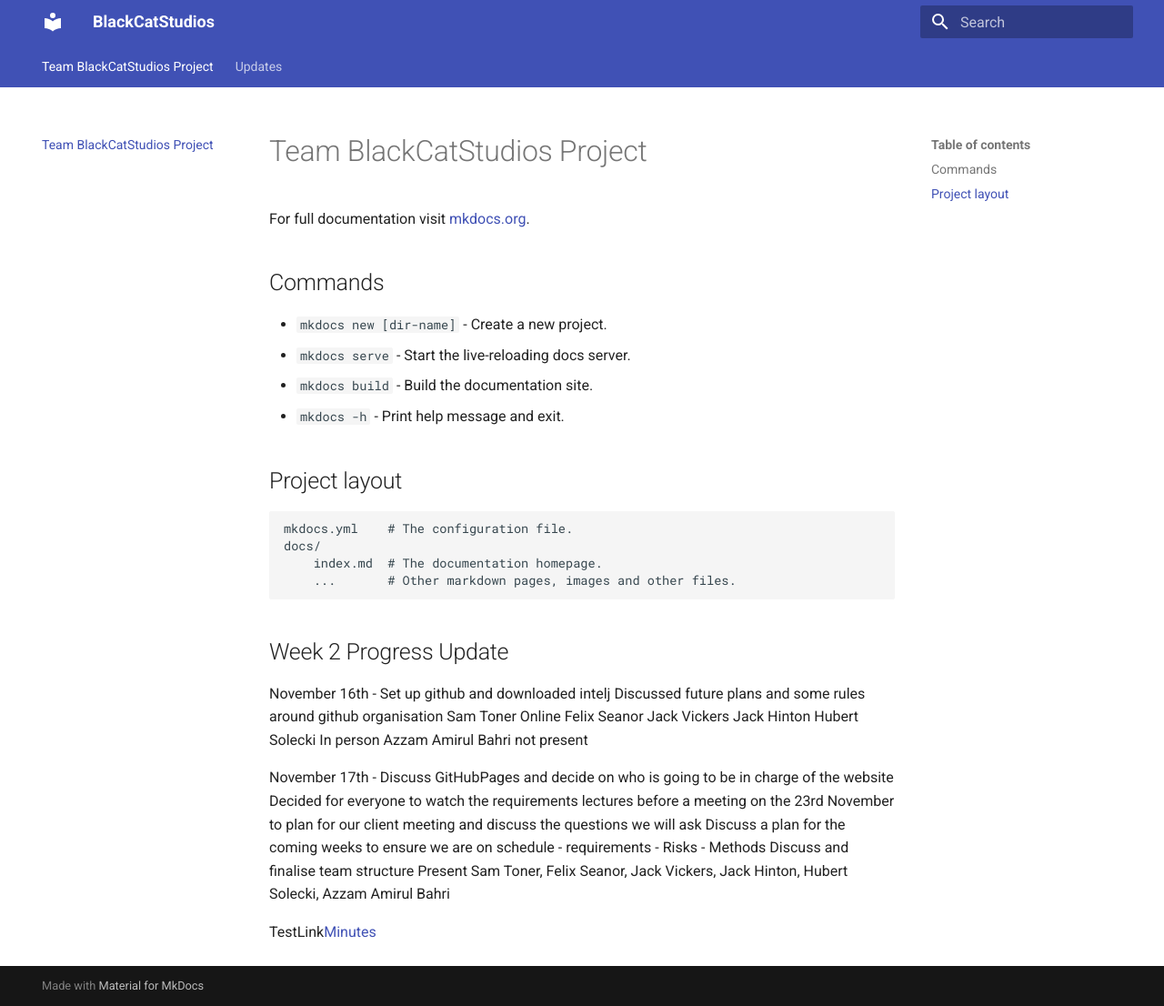
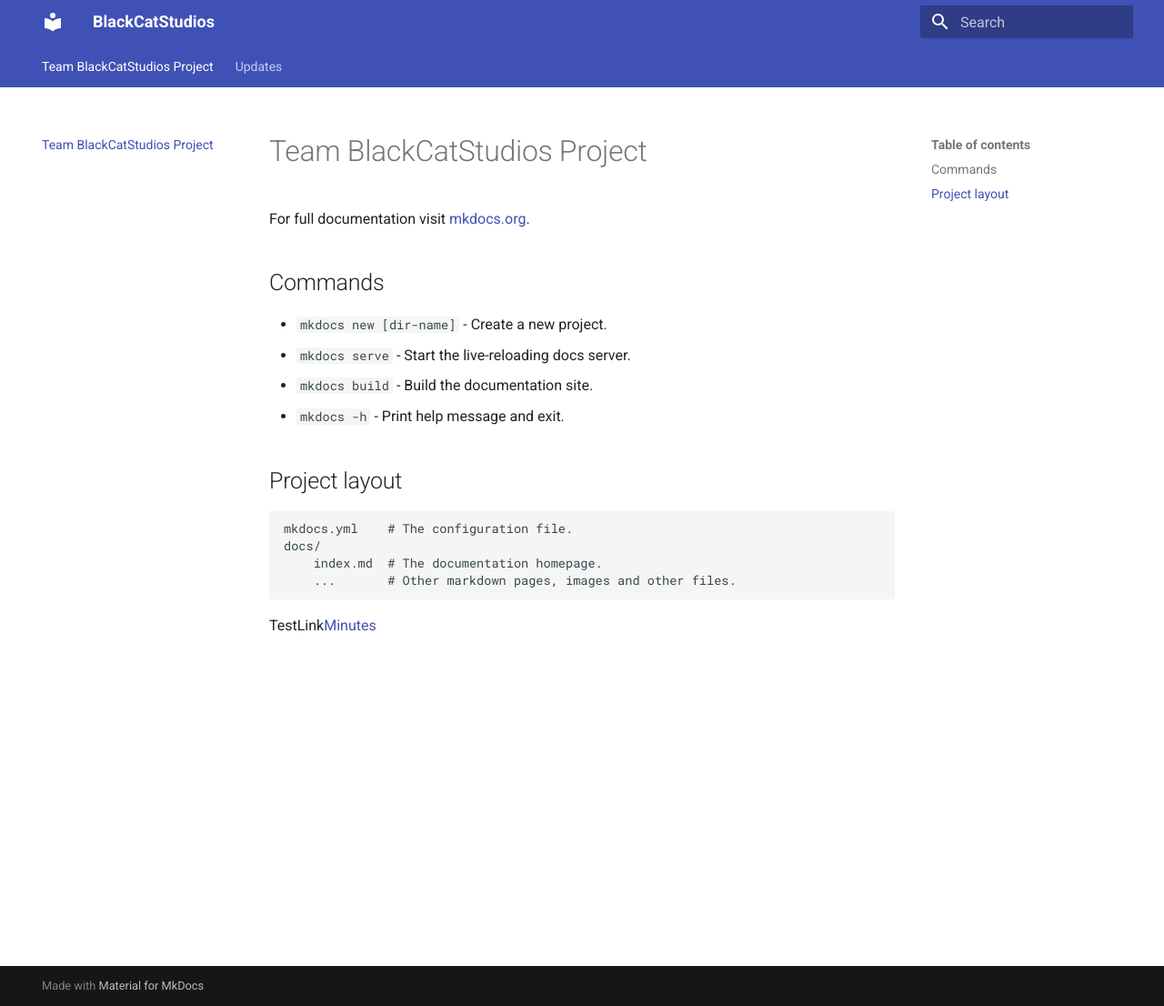
Before and after one commit to Palindromae/BlackCatStudios, an MkDocs documentation site: the page built from docs/index.md, in a window 1280 px wide and 1106 px high. Shown: the whole window at 91% size. Built offline with MkDocs 1.6.1 and Material for MkDocs 9.7.7, drawn with Linux system fonts in a browser that asks for light colours.

```diff
--- a/docs/index.md
+++ b/docs/index.md
@@ -16,22 +16,4 @@
         index.md  # The documentation homepage.
         ...       # Other markdown pages, images and other files.
 
-<h2>Week 2 Progress Update</h2>
-<p>November 16th - Set up github and downloaded intelj
-Discussed future plans and some rules around github organisation
-Sam Toner Online
-Felix Seanor Jack Vickers Jack Hinton Hubert Solecki In person
-Azzam Amirul Bahri not present</p>
-
-
-<p>November 17th -
-Discuss GitHubPages and decide on who is going to be in charge of the website
-Decided for everyone to watch the requirements lectures before a meeting on the 23rd November to plan for our client meeting and discuss the questions we will ask
-Discuss a plan for the coming weeks to ensure we are on schedule
--	requirements
--	Risks
--	Methods
-Discuss and finalise team structure
-Present Sam Toner, Felix Seanor, Jack Vickers, Jack Hinton, Hubert Solecki, Azzam Amirul Bahri</p>
-
 TestLink[Minutes](https://docs.google.com/document/d/1-fNPw1bFiddjl8PYH25lhTg7uXPfRQhSadfCDcuAGOo/edit)
```
Also changed, not shown: site/index.html, site/search/search_index.json, 1 other file.
